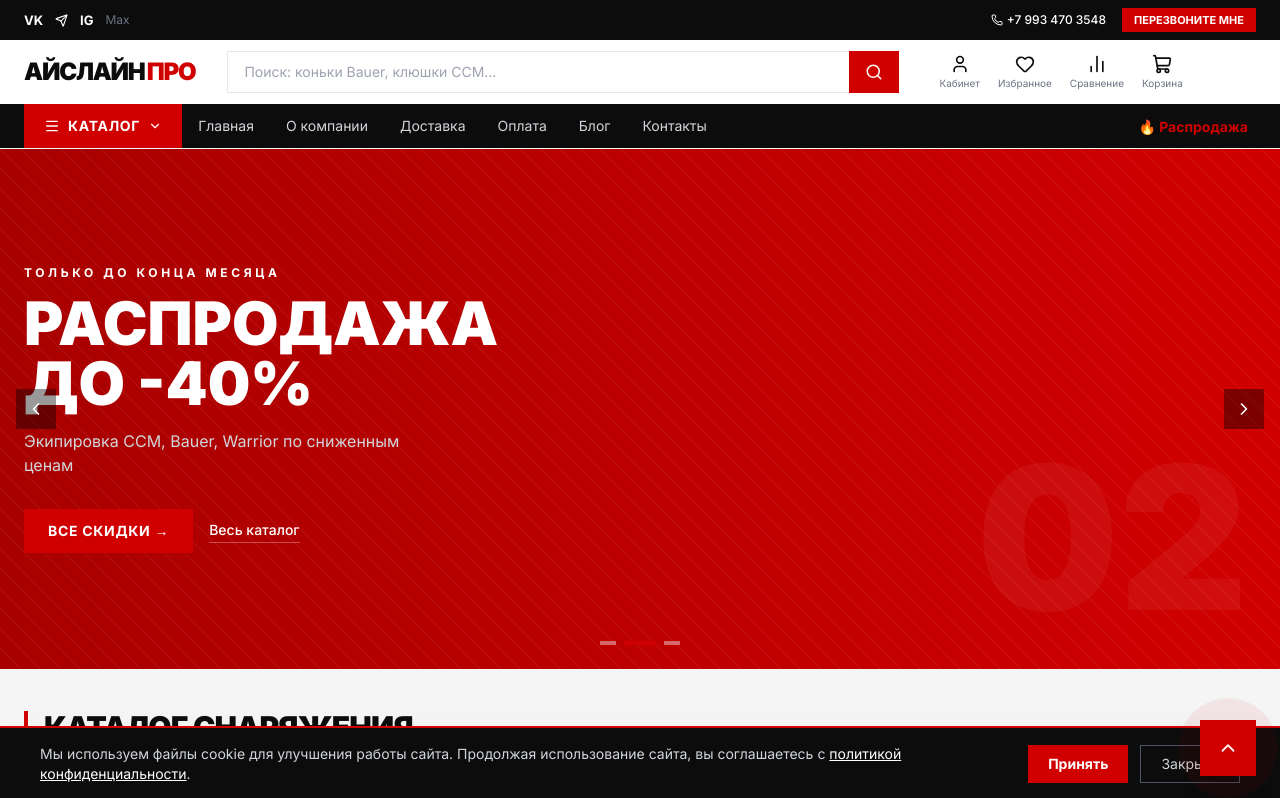
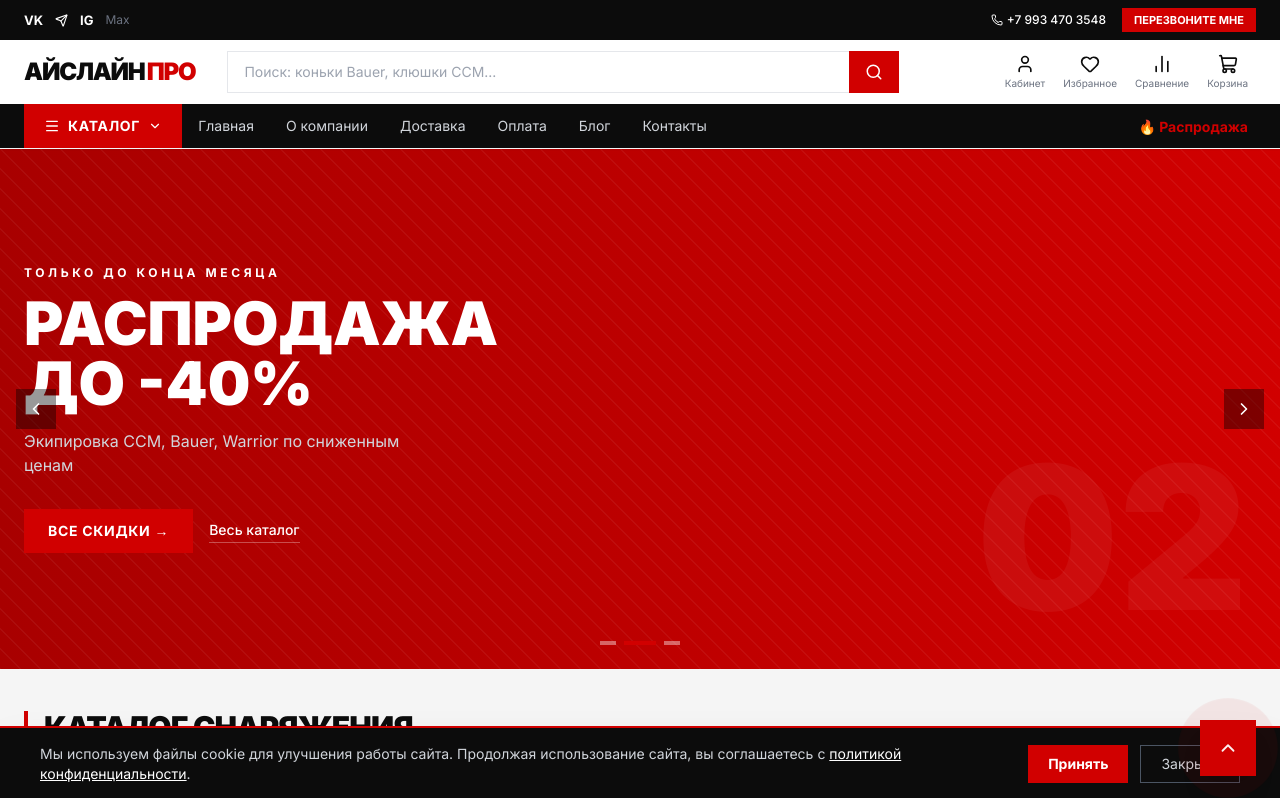
Before and after one commit to sbornovmax/iceline-pro, a Next.js app: page / in a window 1280 px wide. Shown: the top 798 px of the page. Built offline with nearby package versions, Linux system fonts and the light colour scheme.

Commit message:
fix: иконки шапки (кабинет/избранное/сравнение/корзина) прижаты к правому краю

```diff
--- a/src/components/layout/Header.tsx
+++ b/src/components/layout/Header.tsx
@@ -75,7 +75,7 @@ export default function Header() {
               </div>
             </form>
 
-            <div className="flex items-center gap-0.5 flex-shrink-0">
+            <div className="flex items-center gap-0.5 flex-shrink-0 ml-auto">
               <Link href="/auth/login" className="flex flex-col items-center gap-0.5 p-2 hover:text-ice-red transition-colors group">
                 <User size={20} />
                 <span className="text-[10px] hidden md:block text-gray-500 group-hover:text-ice-red">Кабинет</span>
```
